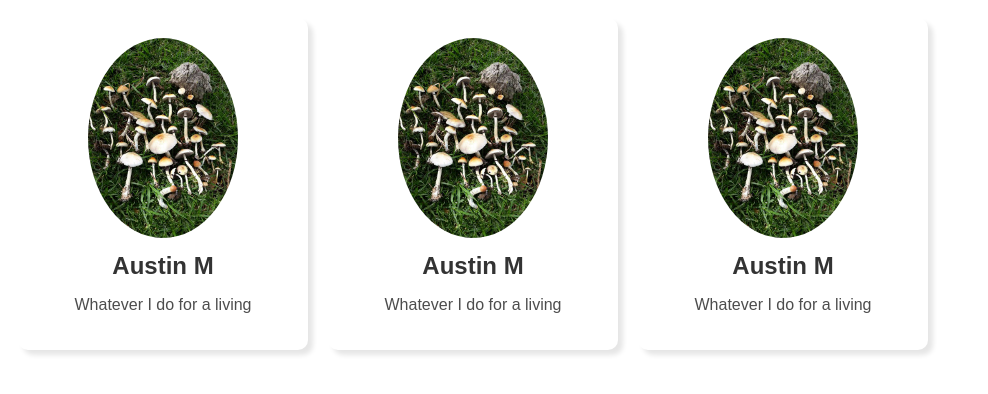
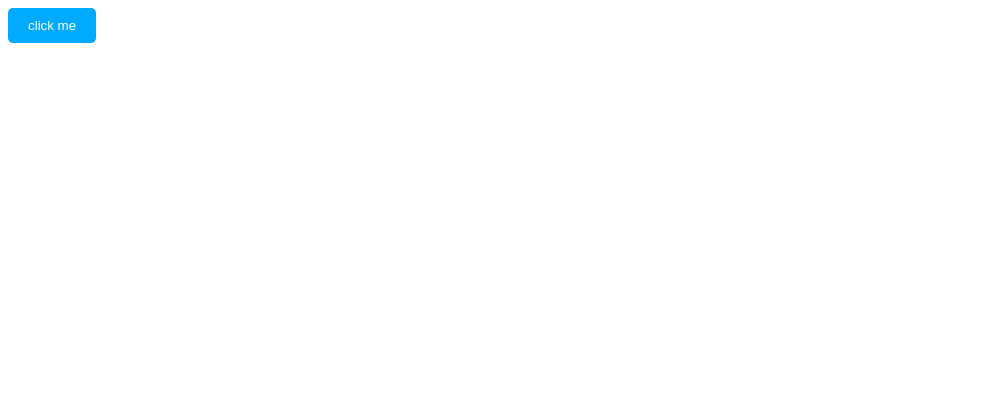
Before and after one commit to austin0x1A4/reactApp, a React (Vite) app in the folder frontend/: page / in a window 1280 px wide. Shown: the top 394 px of the page, without its empty margins (0-988 px from the left). Built offline with nearby package versions, Linux system fonts and the light colour scheme.

Commit message:
external styling

```diff
--- a/frontend/src/App.jsx
+++ b/frontend/src/App.jsx
@@ -1,12 +1,10 @@
-import Card from './Card.jsx'
+import Button from './Button.jsx'
 
 
 function App() {
   return(
     <>
-    <Card />
-    <Card />
-    <Card />
+    <Button />
 
     </>
 
--- /dev/null
+++ b/frontend/src/Button.jsx
@@ -0,0 +1,6 @@
+function Button(){
+    return(
+        <button className="button">click me</button>
+    );
+}
+export default Button
--- a/frontend/src/index.css
+++ b/frontend/src/index.css
@@ -1,26 +1,9 @@
-.card{
-  border: 1px solid hsl(0, 0% 80%);
-  border-radius: 10px;
-  box-shadow: 5px 5px 5px hsla(0, 0%, 0%, 0.1);
-  padding: 20px;
-  margin: 10px;
-  text-align: center;
-  max-width: 250px;
-  display: inline-block;
+.button{
+  background-color: hsl(200, 100%, 50%);
+  color: white;
+  padding: 10px 20px;
+  border-radius: 5px;
+  border: none;
+  cursor: pointer;
+
 }
-
-.card .card-image{
-  max-width: 60%;
-  height: auto;
-  border-radius: 50%;
-  margin-bottom: 10px;
-}
-.card .card-title{
-  font-family: Arial, sans-serif;
-  margin: 0;
-  color: hsl(0, 0%, 20%);
-}
-.card .card-text{
-  font-family: Arial, sans-serif;
-  color: hsl(0, 0%, 30%)
-}
```
